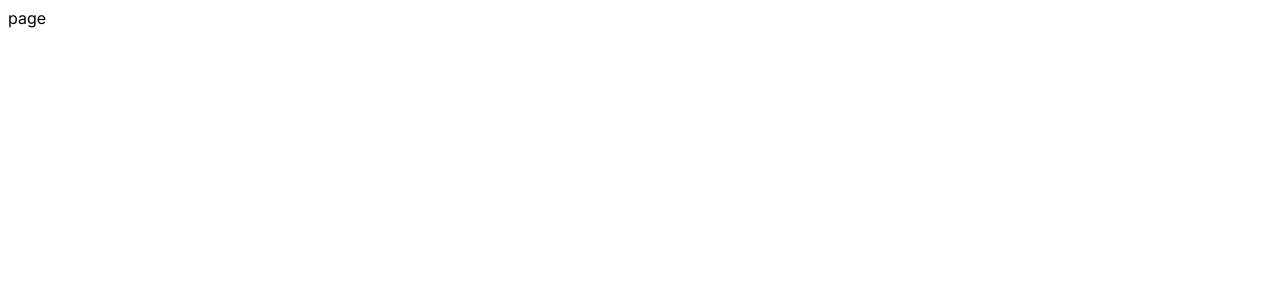
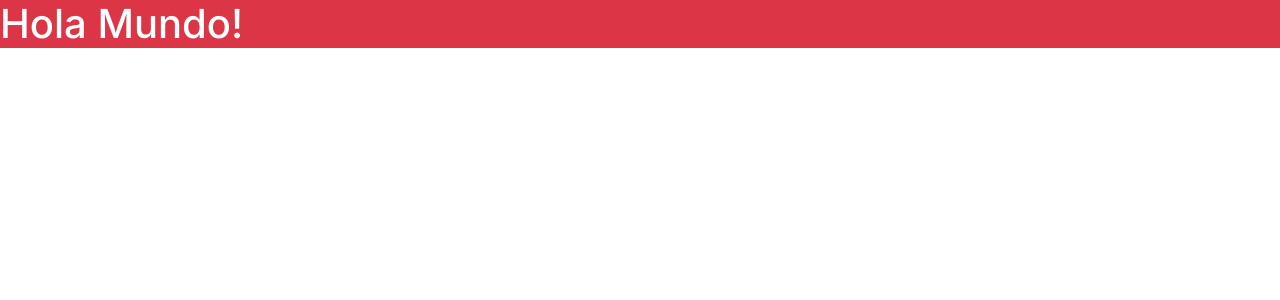
Before and after one commit to JorgeMike/agencia-viajes-mac, a Next.js app: page / in a window 1280 px wide. Shown: the top 300 px of the page. Built offline with nearby package versions, Linux system fonts and the light colour scheme.

Commit message:
Bootstrap installation

```diff
--- a/src/app/layout.tsx
+++ b/src/app/layout.tsx
@@ -1,5 +1,6 @@
 import type { Metadata } from "next";
 import { Inter } from "next/font/google";
+import "bootstrap/dist/css/bootstrap.min.css"
 
 const inter = Inter({ subsets: ["latin"] });
 
--- a/src/app/page.tsx
+++ b/src/app/page.tsx
@@ -1,5 +1,5 @@
 import React from "react";
 
 export default function Home() {
-  return <div>page</div>;
+  return <h1 className="bg-danger text-white ">Hola Mundo!</h1>
 }
```
Also changed, not shown: package.json (+5 -4 lines), 1 other file (tests, documents, lock files or other folders).
